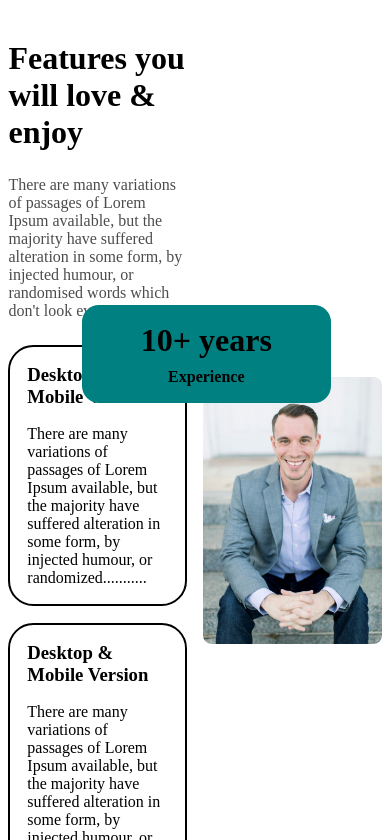
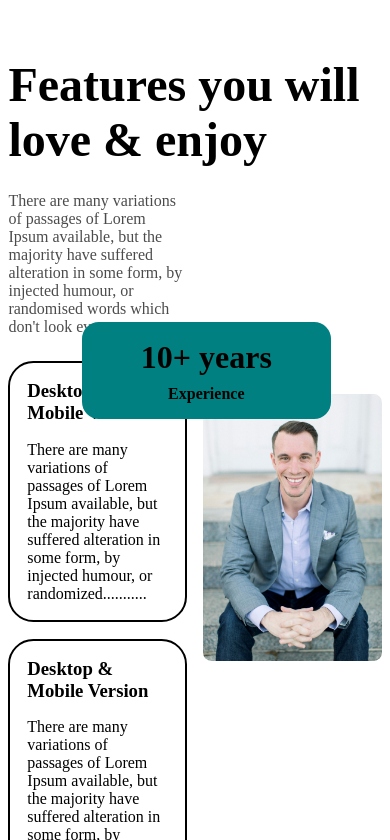
Before and after one commit to c221105Nehad/architect-company, a plain HTML site: page index.html in a window 390 px wide. Shown: the part 1520-2360 px from the top of the page. Drawn offline with nearby package versions, Linux system fonts and the light colour scheme.

Commit message:
changes added in lovenjoy section

```diff
--- a/style.css
+++ b/style.css
@@ -407,7 +407,7 @@ header>.nav-logo {
         flex-direction: column-reverse;
         position: relative;
         z-index: 4;
-        margin-top: 5vh;
+        margin-top: 7vh;
         padding: 0vh 1vh;
         gap: 5vh;
         height: 80vh;
@@ -443,10 +443,16 @@ header>.nav-logo {
     .lovenjoy-left {
         padding-top: 0vh;
         gap: 3vh;
+
+    }
+
+    .lovenjoy-title {
+        width: 200%;
     }
 
     .lovenjoy-title h1 {
-        font-size: 2rem;
+        font-size: 3rem;
+
     }
 
     .lovenjoy-contents {
```
